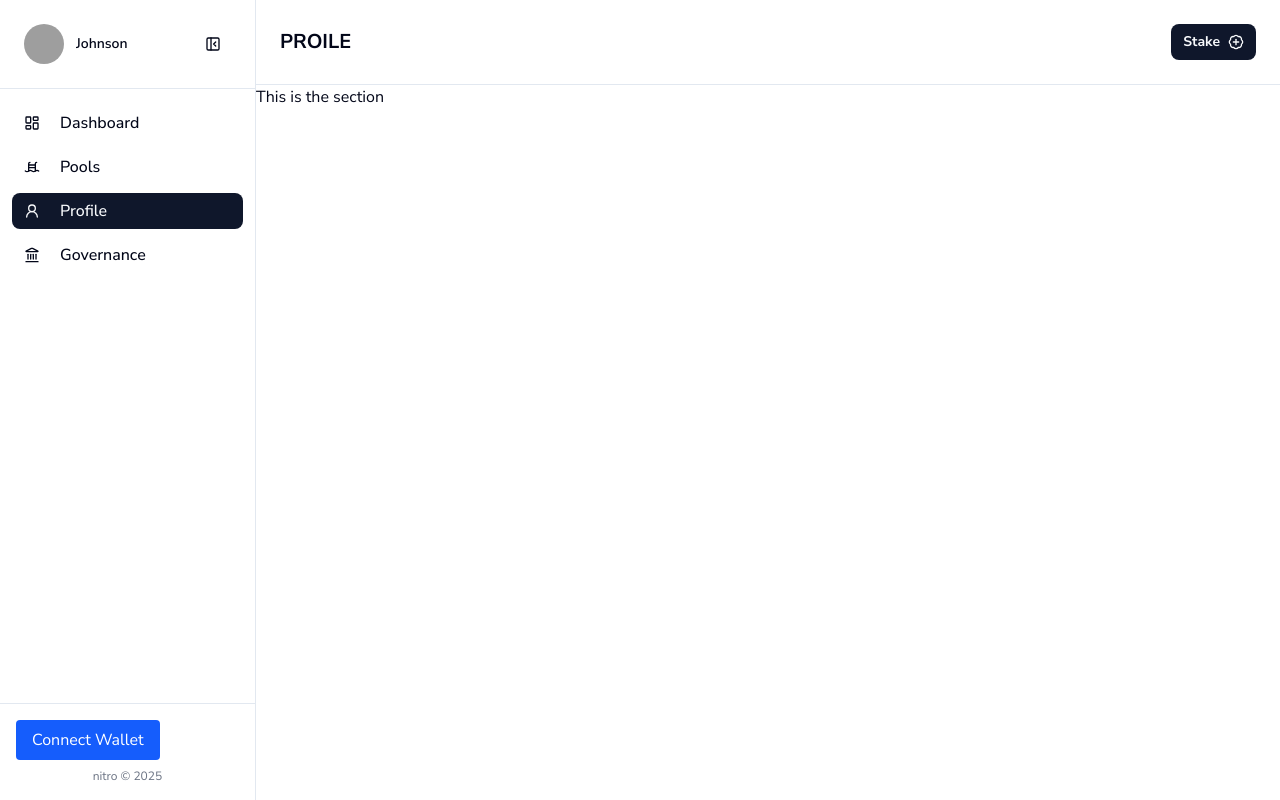
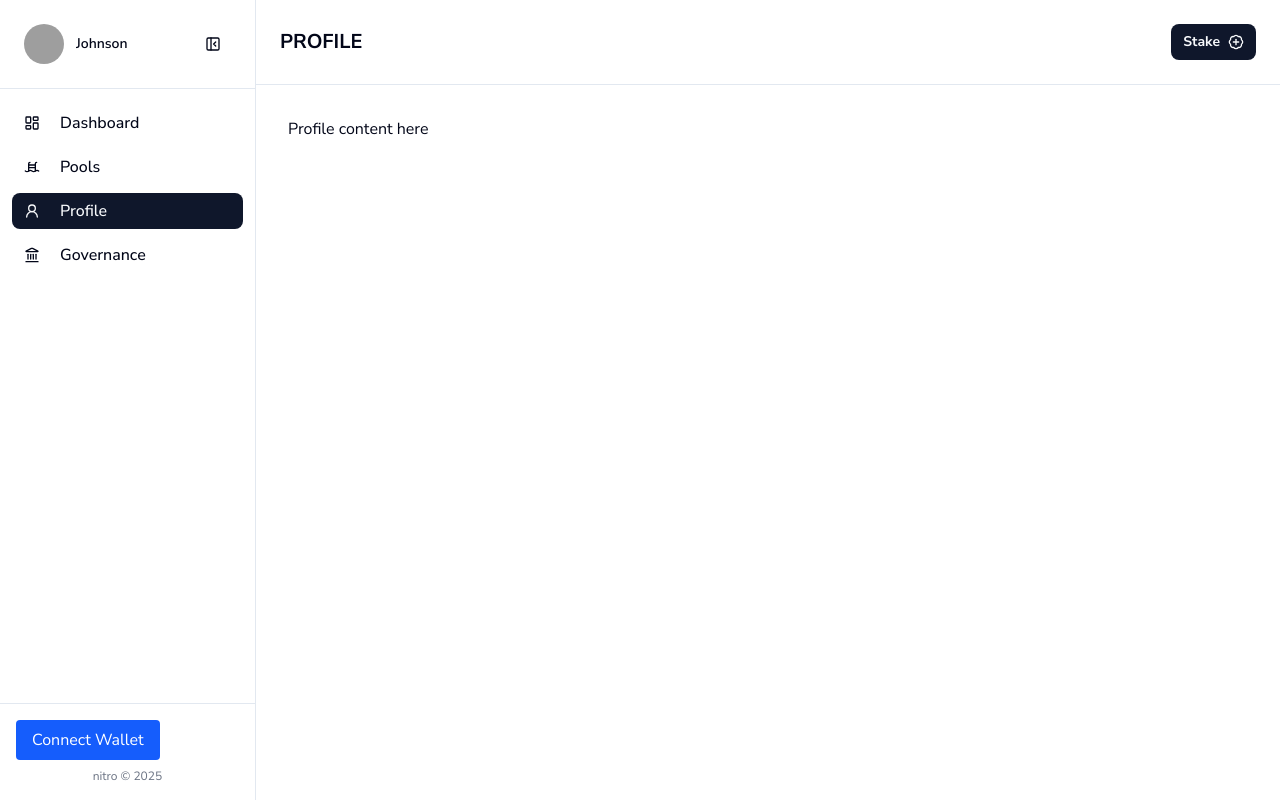
Before and after one commit to JohnsonChin1009/nitro, a Next.js app: page /dashboard in a window 1280 px wide. Both pictures are taken after a click on the button "Profile". Built offline with nearby package versions, Linux system fonts and the light colour scheme; no server answers; grey boxes are pictures that could not be loaded.

Commit message:
feat: added MainSection.tsx

```diff
--- a/app/dashboard/page.tsx
+++ b/app/dashboard/page.tsx
@@ -2,6 +2,7 @@
 
 import Sidebar from "@/components/custom/Sidebar";
 import Header from "@/components/custom/Header";
+import MainSection from "@/components/custom/MainSection";
 import { useState, useEffect } from "react";
 
 export default function DashboardPage() {
@@ -38,9 +39,7 @@ export default function DashboardPage() {
             sidebarOpen={isSidebarOpen}
             toggleSidebar={toggleSidebar}
           />
-          <div>
-            This is the section
-          </div>
+          <MainSection role={role} selectedTab={selectedTab} />
         </div>
       </main>
     </>
--- /dev/null
+++ b/components/custom/MainSection.tsx
@@ -0,0 +1,37 @@
+"use client";
+
+import { useState, useEffect } from "react";
+
+interface MainSectionProps {
+  role: string;
+  selectedTab: string;
+}
+
+export default function MainSection({ role, selectedTab }: MainSectionProps) {
+  const [currentTab, setCurrentTab] = useState(selectedTab);
+  console.log("role selected", role);
+  useEffect(() => {
+    setCurrentTab(selectedTab);
+  }, [selectedTab]);
+
+  const renderContent = () => {
+    switch (currentTab) {
+      case "dashboard":
+        return <div>Dashboard content here</div>;
+      case "pools":
+        return <div>Pools content here</div>;
+      case "profile":
+        return <div>Profile content here</div>;
+      case "governance":
+        return <div>Governance content here</div>;
+      default:
+        return <div>No Tab Was Selected</div>;
+    }
+  };
+
+  return (
+    <section className="p-8">
+      {renderContent()}
+    </section>
+  );
+}
--- a/components/custom/Sidebar.tsx
+++ b/components/custom/Sidebar.tsx
@@ -25,7 +25,7 @@ export default function Sidebar({role, isOpen, setIsOpen, selectedTab, setSelect
     const stakerTabs = [
         { key: "dashboard", icon: LayoutDashboard, label: "Dashboard" },
         { key: "pools", icon: WavesLadder, label: "Pools" },
-        { key: "proile", icon: UserRound, label: "Profile"},
+        { key: "profile", icon: UserRound, label: "Profile"},
         { key: "governance", icon: Landmark, label: "Governance" }
     ]
 
```
